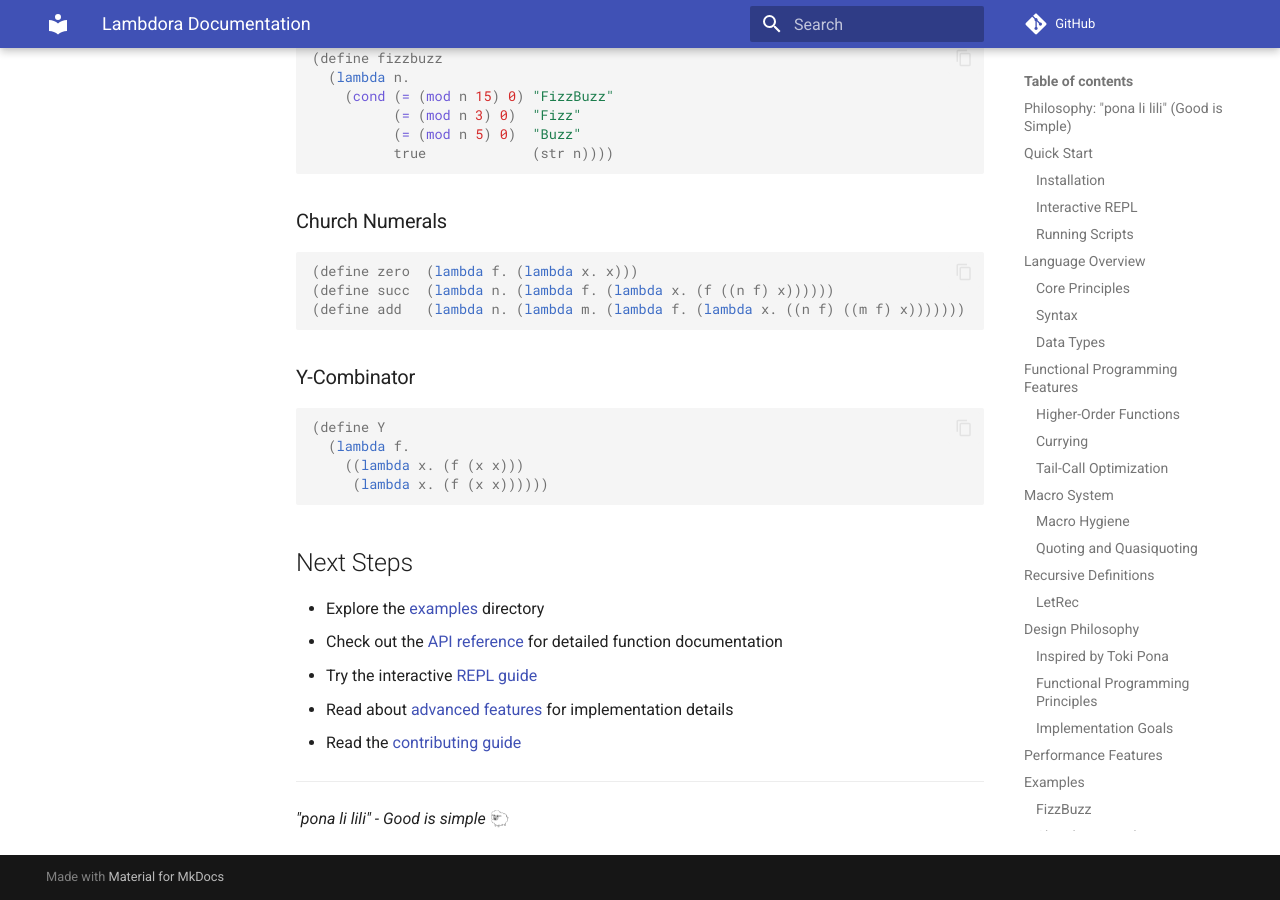
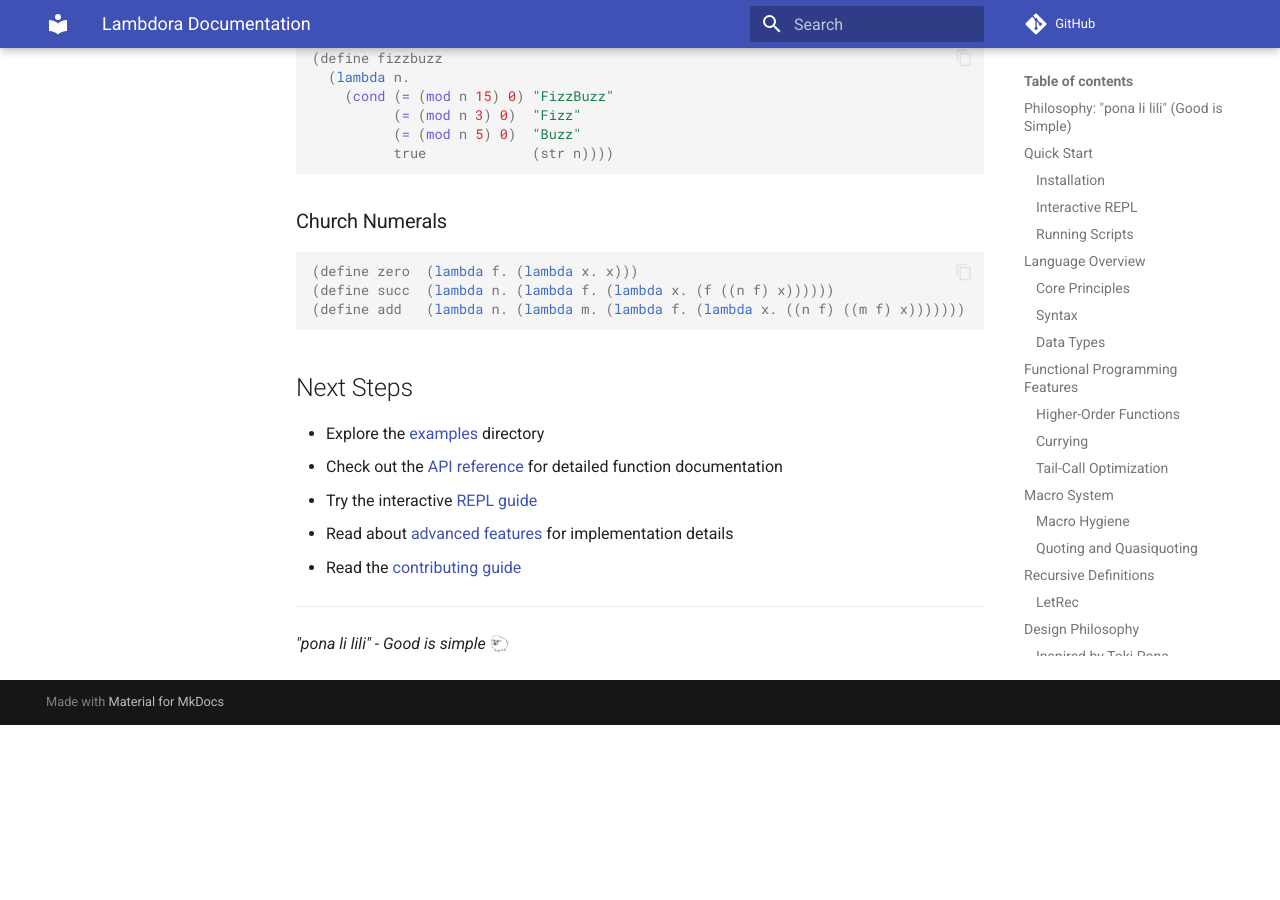
Before and after one commit to ferecci/Lambdora, an MkDocs documentation site: the page built from docs/index.md, in a window 1280 px wide and 900 px high, scrolled down 5114 px. Built offline with MkDocs 1.6.1 and Material for MkDocs 9.7.7, drawn with Linux system fonts in a browser that asks for light colours; comment, search, counter and statistics services are not loaded; after the commit the page ends 5839 px from its top, so only the background shows below that.

Commit message:
Fixed docs

````diff
--- a/docs/index.md
+++ b/docs/index.md
@@ -226,14 +226,6 @@ Like Toki Pona's 120 words, Lambdora aims for **minimalism without loss of expre
 (define add   (lambda n. (lambda m. (lambda f. (lambda x. ((n f) ((m f) x)))))))
 ```
 
-### Y-Combinator
-```lisp
-(define Y
-  (lambda f.
-    ((lambda x. (f (x x)))
-     (lambda x. (f (x x))))))
-```
-
 ## Next Steps
 
 - Explore the [examples](examples/) directory
````
Also changed, not shown: other parts of docs/index.md (+1 -1 lines), docs/api.md (+2 -4 lines).
